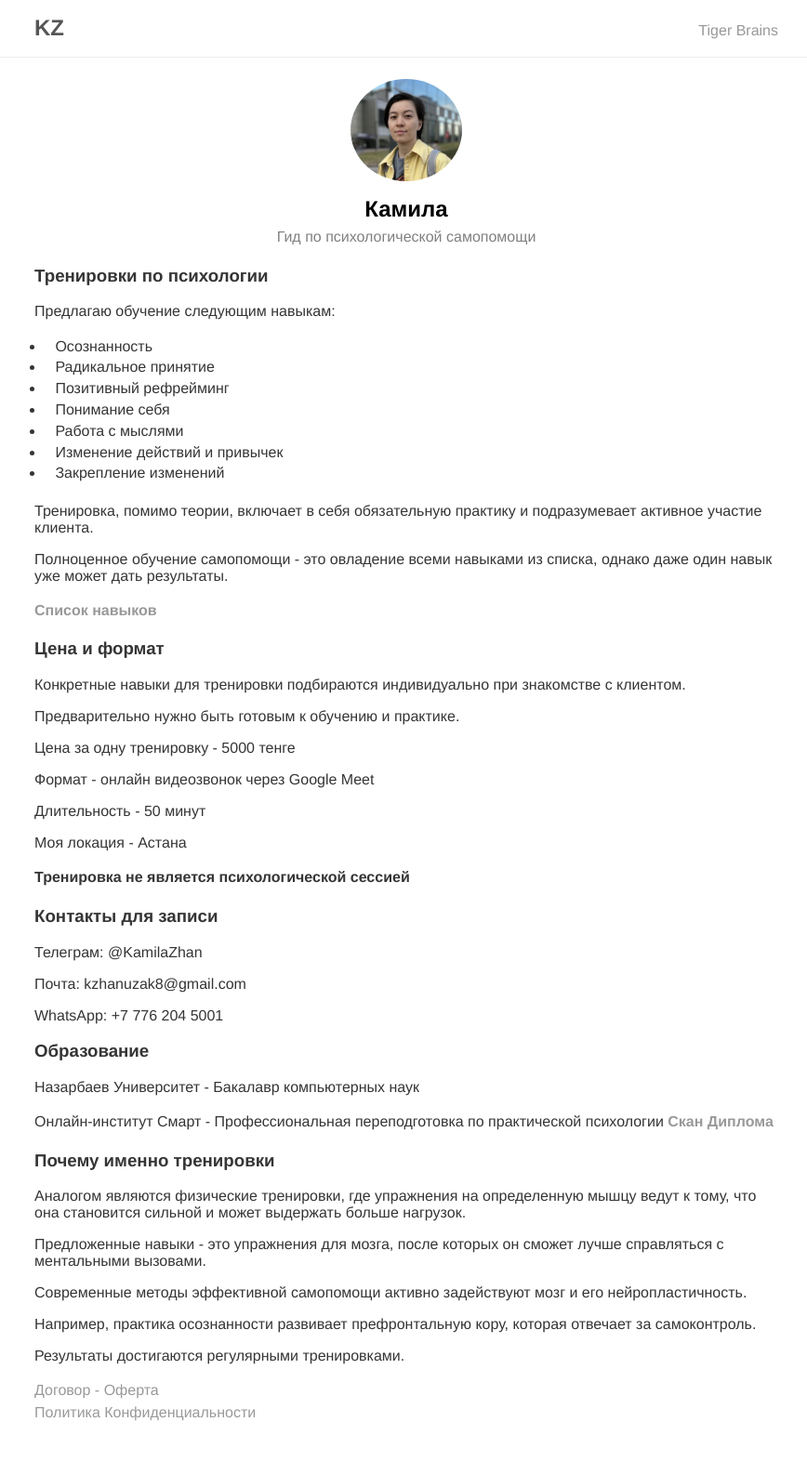
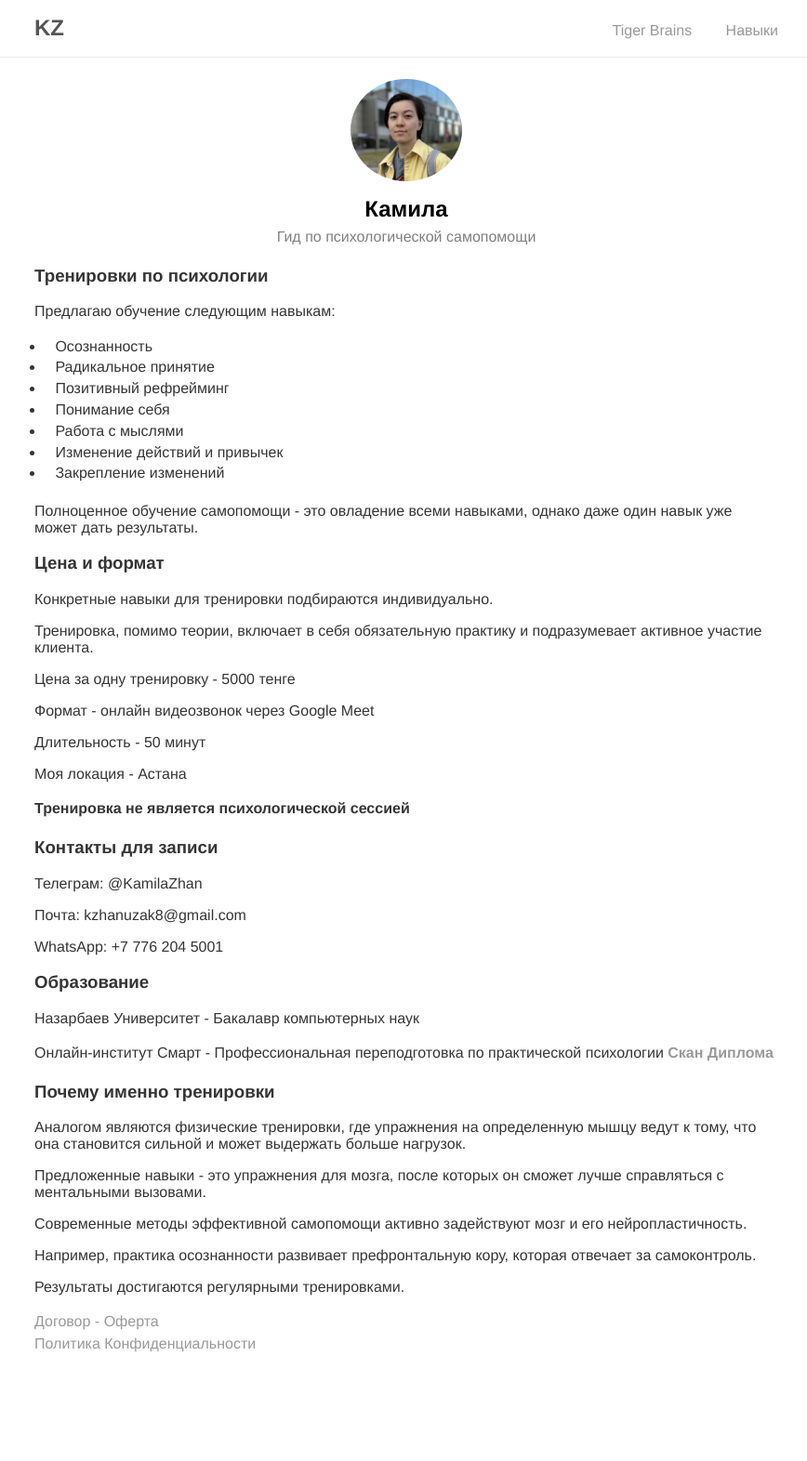
Before and after one commit to kamila-zhan/kamila-zhan.github.io, a Jekyll site: the page built from index.md, in a window 1280 px wide. Shown: the whole page at 93% size, without its empty margins (203-1071 px from the left). Built offline with Jekyll 4.4.1, drawn with Linux system fonts in a browser that asks for light colours; our own code applies the rules of GitHub Pages for plain Markdown files; after the commit the page ends 1498 px from its top, so only the background shows below that.

Commit message:
skills 2

```diff
--- a/_layouts/base.html
+++ b/_layouts/base.html
@@ -11,6 +11,7 @@
         </a>
         <ul>
           <li><a href="https://kamila-zhan.github.io/tigerbrains">Tiger Brains</a></li>
+          <li><a href="https://kamila-zhan.github.io/materials/skills.pdf">Навыки</a></li>
         </ul>
     </div>
   </nav>
--- a/index.md
+++ b/index.md
@@ -14,17 +14,13 @@ layout: about
 - Изменение действий и привычек
 - Закрепление изменений
 
-Тренировка, помимо теории, включает в себя обязательную практику и подразумевает активное участие клиента.
-
-Полноценное обучение самопомощи - это овладение всеми навыками из списка, однако даже один навык уже может дать результаты.
-
-**[Список навыков](https://kamila-zhan.github.io/materials/skills.pdf)**
+Полноценное обучение самопомощи - это овладение всеми навыками, однако даже один навык уже может дать результаты.
 
 ### Цена и формат
 
-Конкретные навыки для тренировки подбираются индивидуально при знакомстве с клиентом.
+Конкретные навыки для тренировки подбираются индивидуально.
 
-Предварительно нужно быть готовым к обучению и практике.
+Тренировка, помимо теории, включает в себя обязательную практику и подразумевает активное участие клиента.
 
 Цена за одну тренировку - 5000 тенге
 
```
Also changed, not shown: 1 other file.
